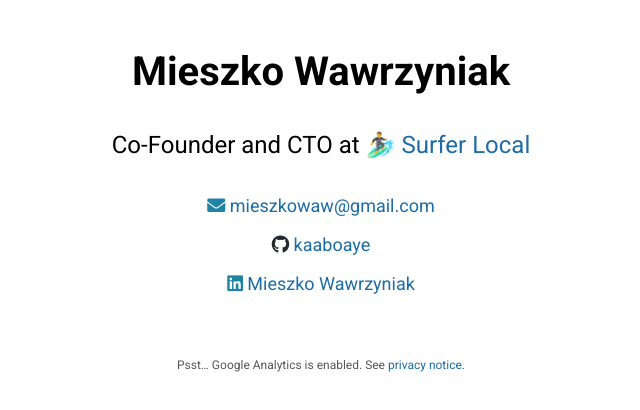
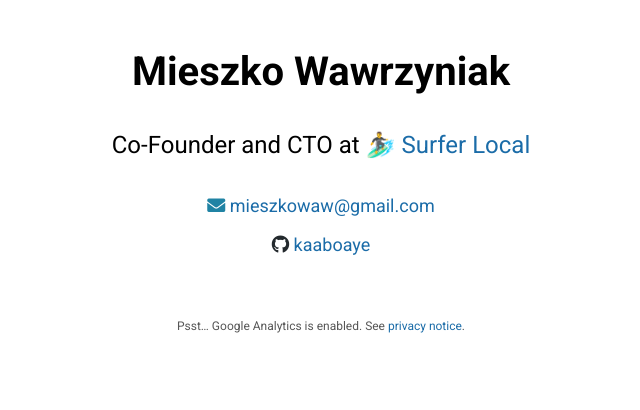
Before and after one commit to kaaboaye/landing-page, a website built with Parcel: page src/index.html in a window 1280 px wide. Shown: the whole page, without its empty margins (319-959 px from the left). Built offline with nearby package versions, Linux system fonts and the light colour scheme.

Commit message:
remove linkedin link

```diff
--- a/src/index.html
+++ b/src/index.html
@@ -48,16 +48,6 @@
           ><i class="fab fa-github"></i> kaaboaye</a
         >
       </p>
-
-      <p>
-        <a
-          id="linkedin"
-          href="https://www.linkedin.com/in/mieszko-wawrzyniak/"
-          target="_blank"
-          rel="noopener"
-          ><i class="fab fa-linkedin"></i> Mieszko Wawrzyniak</a
-        >
-      </p>
     </article>
 
     <footer>
--- a/src/styles/icons.scss
+++ b/src/styles/icons.scss
@@ -19,17 +19,12 @@ $fa-font-path: "../../node_modules/@fortawesome/fontawesome-free/webfonts";
   content: fa-content($fa-var-github);
 }
 
-.#{$fa-css-prefix}-linkedin:before {
-  content: fa-content($fa-var-linkedin);
-}
-
 @import "~@fortawesome/fontawesome-free/scss/_screen-reader";
 
 @import "~@fortawesome/fontawesome-free/scss/solid.scss";
 @import "~@fortawesome/fontawesome-free/scss/brands.scss";
 
-#mail,
-#linkedin {
+#mail {
   i {
     color: #2083a4;
   }
@@ -42,8 +37,7 @@ $fa-font-path: "../../node_modules/@fortawesome/fontawesome-free/webfonts";
 }
 
 @media (prefers-color-scheme: dark) {
-  #mail,
-  #linkedin {
+  #mail {
     i {
       color: #53afff;
     }
```
